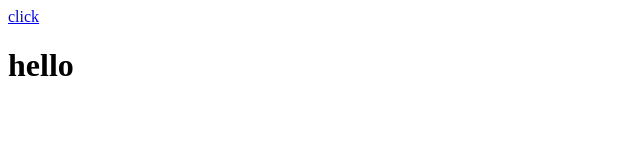
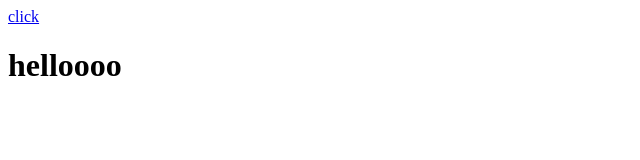
Before and after one commit to Benfain1234/ben-fainshtein-30-12-21, a website: page index.html in a window 1280 px wide. Shown: the full height of the page, 0-640 px from the left. Drawn offline with Linux system fonts and the light colour scheme.

Commit message:
Update index.html

```diff
--- a/index.html
+++ b/index.html
@@ -6,6 +6,6 @@
 </head>
 <body>
 <a href="./src/index.js" > click</a>
-    <h1>hello</h1>
+    <h1>helloooo</h1>
 </body>
 </html>
```
